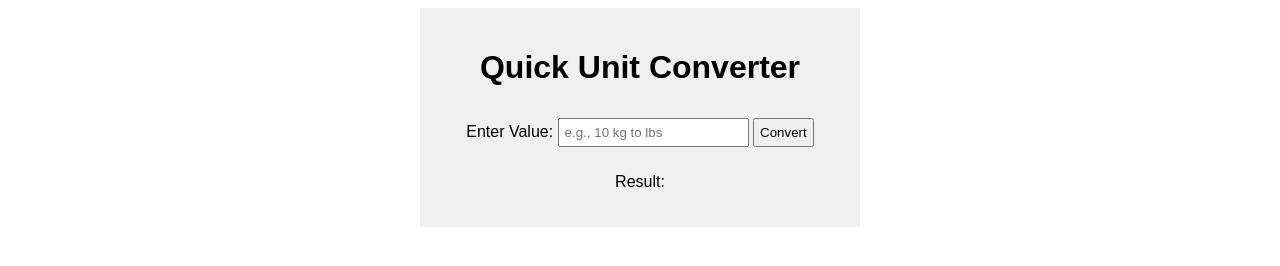
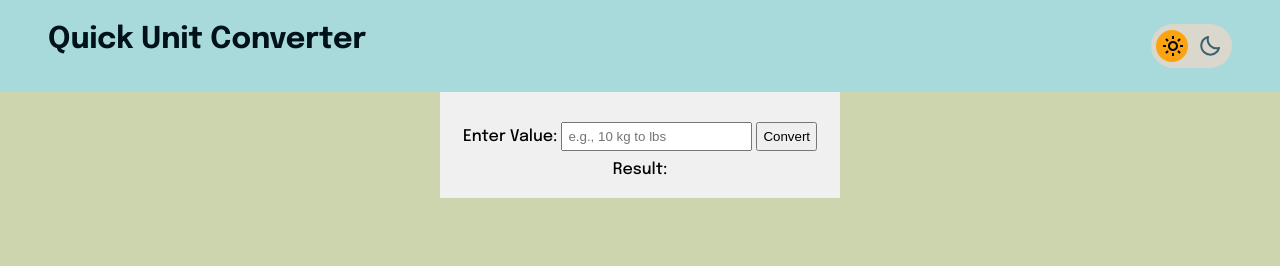
Before and after one commit to TechFullStackERS/quick-unit-converter, a plain HTML site: page src/index.html in a window 1280 px wide. Drawn offline with Linux system fonts and the light colour scheme.

Commit message:
Add dark mode support

```diff
--- a/src/css/styles.css
+++ b/src/css/styles.css
@@ -1,5 +1,102 @@
+@import url("https://fonts.googleapis.com/css2?family=Epilogue:wght@100;500;700&display=swap");
+
+:root[data-theme="light"] {
+	--body-bg: #ccd5ae;
+	--switch-circle-bg: 0.5rem;
+	--nav-bg: #a8dadc;
+	--nav-cl: #001219;
+	--mode-sw-bg: #dad7cd;
+	--mode-sw-bef-bg: #fca311;
+	--light-fill: #000814;
+	--dark-fill: #3a606e;
+}
+
+:root[data-theme="dark"] {
+	--body-bg: #495057;
+	--switch-circle-bg: 4.3rem;
+	--nav-bg: #1d3557;
+	--nav-cl: #94d2bd;
+	--mode-sw-bg: #e2d3a1;
+	--mode-sw-bef-bg: #fca311;
+	--light-fill: #2976e8;
+	--dark-fill: #bcec5c;
+}
+
+:root {
+	--transition-time: 0s;
+	--default-transition: color var(--transition-time) ease-in-out,
+		background-color var(--transition-time) ease-in-out,
+		border-color var(--transition-time) ease-in-out, fill var(--transition-time) ease-in-out,
+		transform var(--transition-time) ease-in-out;
+}
+
+* {
+	margin: 0;
+	padding: 0;
+	box-sizing: border-box;
+	list-style-type: none;
+}
+
+html {
+	font-size: 62.5%;
+}
+
 body {
-	font-family: Arial, sans-serif;
+	min-height: 100dvh;
+	min-height: 100vh;
+	font-family: "Epilogue", sans-serif;
+	font-size: 1.6rem;
+	background-color: var(--body-bg);
+}
+
+nav {
+	padding: 1.5em 3em;
+	display: flex;
+	color: var(--nav-cl);
+	background-color: var(--nav-bg);
+	justify-content: space-between;
+}
+
+h1 {
+	font-size: 3rem;
+}
+
+#mode-switcher {
+	display: flex;
+	cursor: pointer;
+	background-color: var(--mode-sw-bg);
+	border-radius: 50px;
+	align-items: center;
+	padding: 1rem;
+	gap: 1.3rem;
+	position: relative;
+	transition: var(--default-transition);
+}
+
+#mode-switcher::before {
+	content: "";
+	height: 2em;
+	width: 2em;
+	left: 0;
+	transform: translateX(var(--switch-circle-bg));
+	transition: var(--default-transition);
+	border-radius: 50px;
+	background-color: var(--mode-sw-bef-bg);
+	position: absolute;
+	z-index: 0;
+}
+
+#mode-switcher svg {
+	transition: var(--default-transition);
+	z-index: 1;
+}
+
+#light {
+	fill: var(--light-fill);
+}
+
+#dark {
+	fill: var(--dark-fill);
 }
 
 .container {
--- a/src/index.html
+++ b/src/index.html
@@ -1,15 +1,44 @@
-<!doctype html>
-<html lang="en">
+<!DOCTYPE html>
+<html lang="en" data-theme="light">
 	<head>
 		<meta charset="UTF-8" />
-		<link rel="icon" type="image/svg+xml" href="../favicon.svg" />
-		<link rel="stylesheet" href="css/styles.css" />
+		<meta http-equiv="X-UA-Compatible" content="IE=edge" />
 		<meta name="viewport" content="width=device-width, initial-scale=1.0" />
 		<title>Quick Unit Converter</title>
+		<link rel="stylesheet" href="css/styles.css" />
+		<script src="js/navbar.js" defer></script>
 	</head>
+    <header>
+        <nav>
+            <h1>Quick Unit Converter</h1>
+            <nav id="mode-switcher">
+                <svg
+                    xmlns="http://www.w3.org/2000/svg"
+                    id="light"
+                    width="24"
+                    height="24"
+                    viewBox="0 0 24 24"
+                >
+                    <path
+                        d="M6.993 12c0 2.761 2.246 5.007 5.007 5.007s5.007-2.246 5.007-5.007S14.761 6.993 12 6.993 6.993 9.239 6.993 12zM12 8.993c1.658 0 3.007 1.349 3.007 3.007S13.658 15.007 12 15.007 8.993 13.658 8.993 12 10.342 8.993 12 8.993zM10.998 19h2v3h-2zm0-17h2v3h-2zm-9 9h3v2h-3zm17 0h3v2h-3zM4.219 18.363l2.12-2.122 1.415 1.414-2.12 2.122zM16.24 6.344l2.122-2.122 1.414 1.414-2.122 2.122zM6.342 7.759 4.22 5.637l1.415-1.414 2.12 2.122zm13.434 10.605-1.414 1.414-2.122-2.122 1.414-1.414z"
+                    ></path>
+                </svg>
+                <svg
+                    xmlns="http://www.w3.org/2000/svg"
+                    id="dark"
+                    width="24"
+                    height="24"
+                    viewBox="0 0 24 24"
+                >
+                    <path
+                        d="M20.742 13.045a8.088 8.088 0 0 1-2.077.271c-2.135 0-4.14-.83-5.646-2.336a8.025 8.025 0 0 1-2.064-7.723A1 1 0 0 0 9.73 2.034a10.014 10.014 0 0 0-4.489 2.582c-3.898 3.898-3.898 10.243 0 14.143a9.937 9.937 0 0 0 7.072 2.93 9.93 9.93 0 0 0 7.07-2.929 10.007 10.007 0 0 0 2.583-4.491 1.001 1.001 0 0 0-1.224-1.224zm-2.772 4.301a7.947 7.947 0 0 1-5.656 2.343 7.953 7.953 0 0 1-5.658-2.344c-3.118-3.119-3.118-8.195 0-11.314a7.923 7.923 0 0 1 2.06-1.483 10.027 10.027 0 0 0 2.89 7.848 9.972 9.972 0 0 0 7.848 2.891 8.036 8.036 0 0 1-1.484 2.059z"
+                    ></path>
+                </svg>
+            </nav>
+        </nav>
+    </header>
 	<body>
 		<div class="container">
-			<h1>Quick Unit Converter</h1>
 			<label for="input">Enter Value:</label>
 			<input type="text" id="input" placeholder="e.g., 10 kg to lbs" />
 			<button id="convert">Convert</button>
--- /dev/null
+++ b/src/js/navbar.js
@@ -0,0 +1,21 @@
+const KEY_THEME = "theme";
+
+const lastThemeUsed = localStorage.getItem(KEY_THEME);
+const systemTheme = window.matchMedia("(prefers-color-scheme: dark)").matches ? "dark" : "light";
+
+document.documentElement.setAttribute("data-theme", lastThemeUsed ?? systemTheme);
+
+const updateTransitionTime = () =>
+	document.querySelector(":root").style.setProperty("--transition-time", "0.3s");
+
+const switchTheme = () => {
+	const rootElement = document.documentElement;
+	const currentTheme = rootElement.getAttribute("data-theme");
+	const newTheme = currentTheme === "light" ? "dark" : "light";
+	updateTransitionTime();
+
+	rootElement.setAttribute("data-theme", newTheme);
+	localStorage.setItem(KEY_THEME, newTheme);
+};
+
+document.querySelector("#mode-switcher").addEventListener("click", switchTheme);
```
